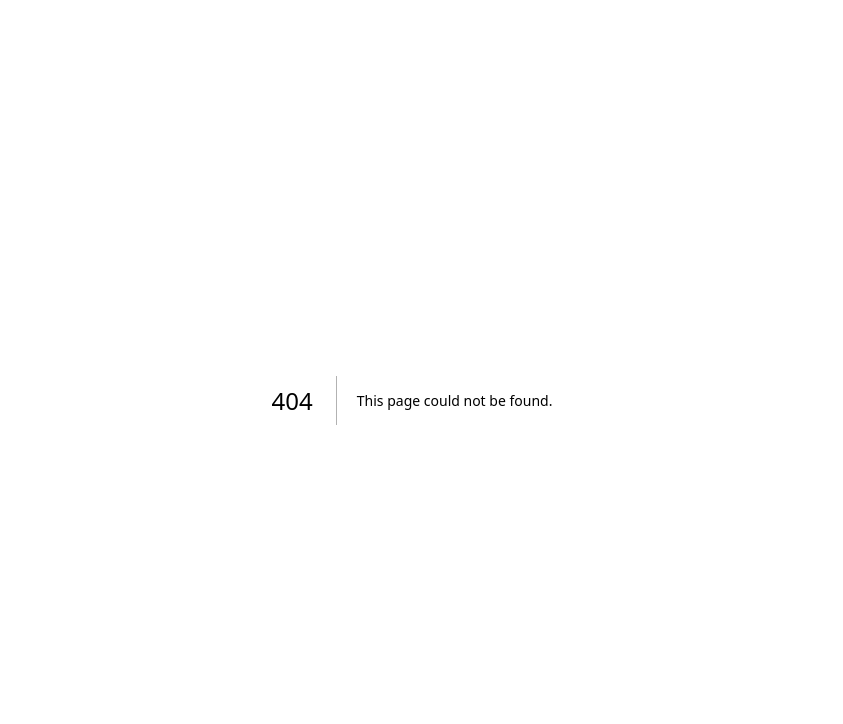
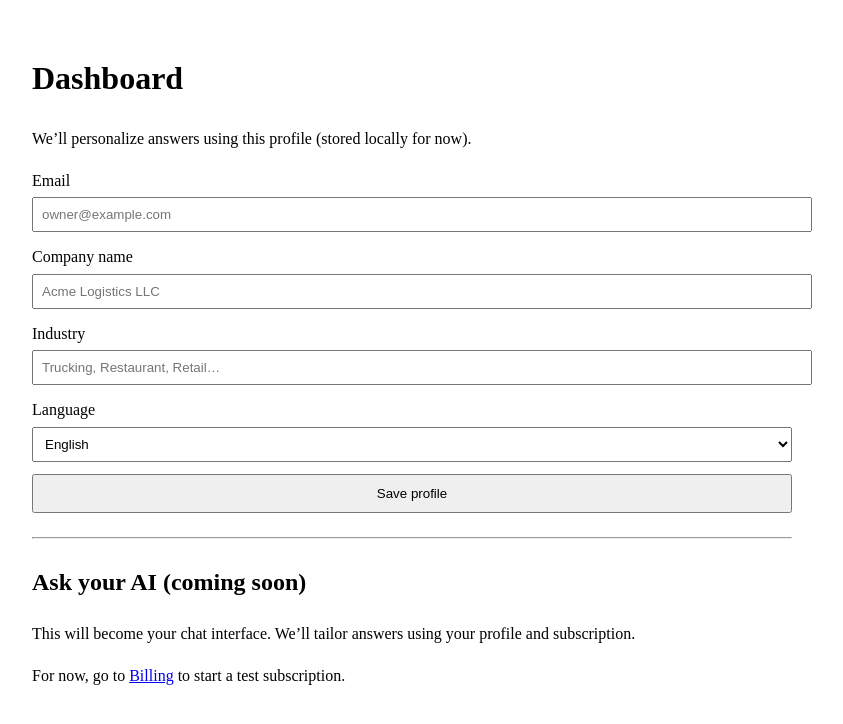
Before and after one commit to karankaushal2722/saas-starter, a Next.js app: page /dashboard in a window 1280 px wide. Before the commit this address had no page. Shown: the top 724 px of the page, without its empty margins (228-1071 px from the left). Built offline with nearby package versions, Linux system fonts and the light colour scheme.

Commit message:
ui: add Home, Dashboard (local profile), and Billing pages

```diff
--- /dev/null
+++ b/src/app/dashboard/page.tsx
@@ -0,0 +1,101 @@
+// src/app/dashboard/page.tsx
+"use client";
+
+import { useEffect, useState } from "react";
+
+type Profile = {
+  email: string;
+  language: string;
+  industry: string;
+  companyName: string;
+};
+
+const STORAGE_KEY = "sb_profile_v1";
+
+export default function DashboardPage() {
+  const [profile, setProfile] = useState<Profile>({
+    email: "",
+    language: "en",
+    industry: "",
+    companyName: "",
+  });
+
+  useEffect(() => {
+    try {
+      const raw = localStorage.getItem(STORAGE_KEY);
+      if (raw) setProfile(JSON.parse(raw));
+    } catch {}
+  }, []);
+
+  const save = () => {
+    localStorage.setItem(STORAGE_KEY, JSON.stringify(profile));
+    alert("Saved locally. (No DB yet — we’ll persist this later!)");
+  };
+
+  return (
+    <main style={{ padding: 24, maxWidth: 760, margin: "0 auto", lineHeight: 1.6 }}>
+      <h1>Dashboard</h1>
+      <p>We’ll personalize answers using this profile (stored locally for now).</p>
+
+      <div style={{ marginTop: 16, display: "grid", gap: 12 }}>
+        <label>
+          Email
+          <input
+            value={profile.email}
+            onChange={(e) => setProfile({ ...profile, email: e.target.value })}
+            placeholder="owner@example.com"
+            style={{ display: "block", width: "100%", padding: 8, marginTop: 4 }}
+          />
+        </label>
+
+        <label>
+          Company name
+          <input
+            value={profile.companyName}
+            onChange={(e) => setProfile({ ...profile, companyName: e.target.value })}
+            placeholder="Acme Logistics LLC"
+            style={{ display: "block", width: "100%", padding: 8, marginTop: 4 }}
+          />
+        </label>
+
+        <label>
+          Industry
+          <input
+            value={profile.industry}
+            onChange={(e) => setProfile({ ...profile, industry: e.target.value })}
+            placeholder="Trucking, Restaurant, Retail…"
+            style={{ display: "block", width: "100%", padding: 8, marginTop: 4 }}
+          />
+        </label>
+
+        <label>
+          Language
+          <select
+            value={profile.language}
+            onChange={(e) => setProfile({ ...profile, language: e.target.value })}
+            style={{ display: "block", width: "100%", padding: 8, marginTop: 4 }}
+          >
+            <option value="en">English</option>
+            <option value="es">Español</option>
+            <option value="pa">ਪੰਜਾਬੀ (Punjabi)</option>
+            <option value="ar">العربية (Arabic)</option>
+            <option value="zh">中文 (Chinese)</option>
+          </select>
+        </label>
+
+        <button onClick={save} style={{ padding: "10px 14px" }}>Save profile</button>
+      </div>
+
+      <hr style={{ margin: "24px 0" }} />
+
+      <section>
+        <h2>Ask your AI (coming soon)</h2>
+        <p>
+          This will become your chat interface. We’ll tailor answers using your profile and
+          subscription.
+        </p>
+        <p>For now, go to <a href="/billing">Billing</a> to start a test subscription.</p>
+      </section>
+    </main>
+  );
+}
```
Also changed, not shown: src/app/billing/page.tsx (added, +107 -0 lines), src/app/page.tsx (+21 -38 lines).
